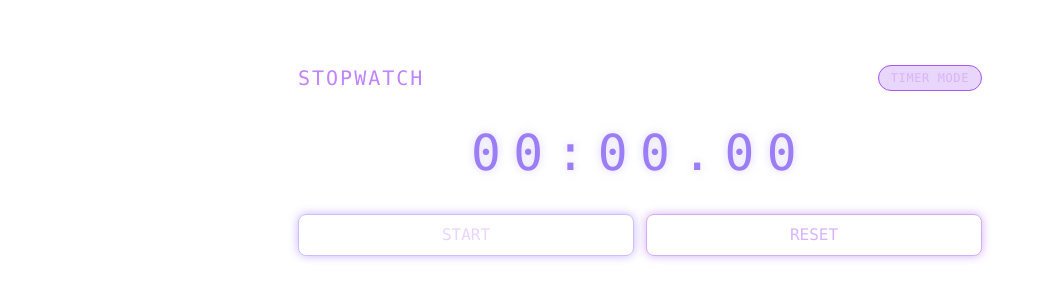
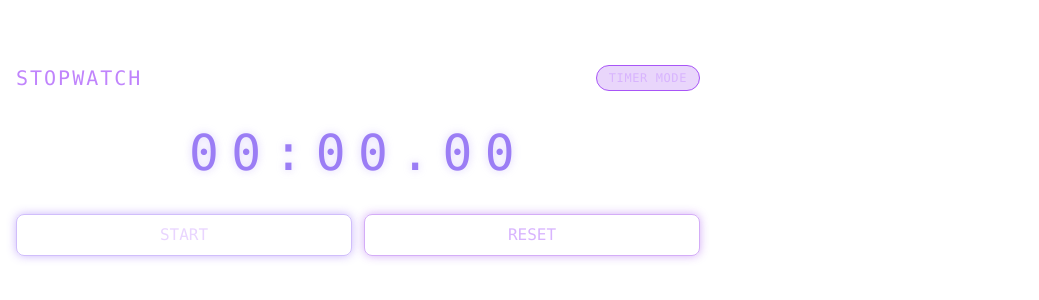
Before and after one commit to XojProjects/notion-timer-widget, a React (Create React App) app: page / in a window 1280 px wide. Shown: the part 240-540 px from the top of the page, without its empty margins (0-1039 px from the left). Built offline with nearby package versions, Linux system fonts and the light colour scheme.

Commit message:
Align content to the left in App.js

```diff
--- a/src/App.js
+++ b/src/App.js
@@ -86,7 +86,7 @@ export default function App() {
   };
 
   return (
-    <div className="min-h-screen flex items-center justify-center bg-transparent font-mono text-[#c084fc]">
+    <div className="min-h-screen flex items-center justify-start bg-transparent font-mono text-[#c084fc] px-2">
         <div className="w-full max-w-[700px] p-2">
 
         <div className="flex justify-between items-center mb-4">
```
